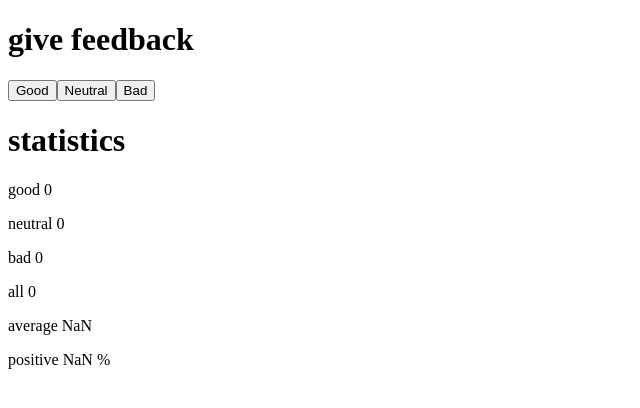
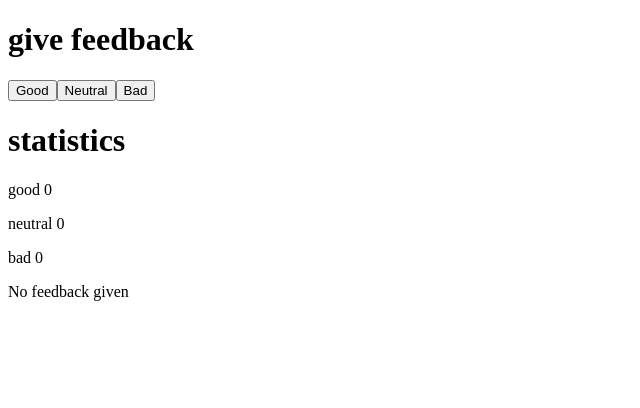
Before and after one commit to Ahmed3atef/Full-Stack-open-Submission-Exercises-repo, a React (Vite) app in the folder Part1/unicafe/: page / in a window 1280 px wide. Shown: the top 408 px of the page, without its empty margins (0-640 px from the left). Built offline with nearby package versions, Linux system fonts and the light colour scheme.

Commit message:
1.9: unicafe step 4

```diff
--- a/Part1/unicafe/src/App.jsx
+++ b/Part1/unicafe/src/App.jsx
@@ -9,10 +9,20 @@ const Button = ({onHit, text}) => {
 }
 
 const Statistics = (props) => {
-  const sum = props.in.good + props.in.neutral + props.in.bad
-  const avg = props.in.good / sum
-  const percent = (props.in.good / sum) * 100
+  const good = props.in.good
+  const neutral = props.in.neutral
+  const bad = props.in.bad
+  const sum = good + neutral + bad
+  const avg = good / sum
+  const percent = (good / sum) * 100
 
+  if (sum === 0){
+    return (
+      <>
+      <Display  text={"No feedback given"}/>
+      </>
+    )
+  }
   return(
     <>
       <Display text={"all"} number={sum}/>
```
